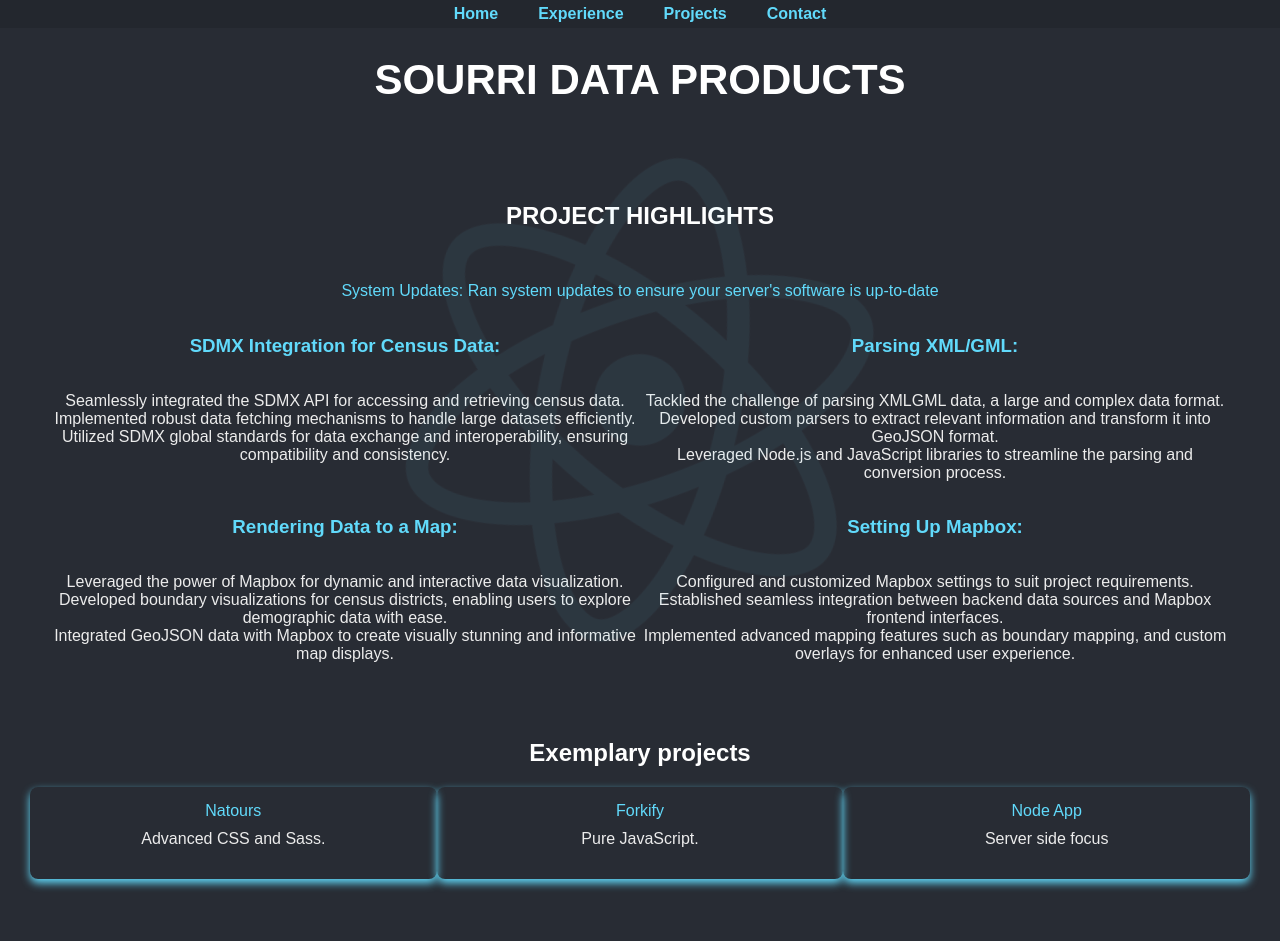
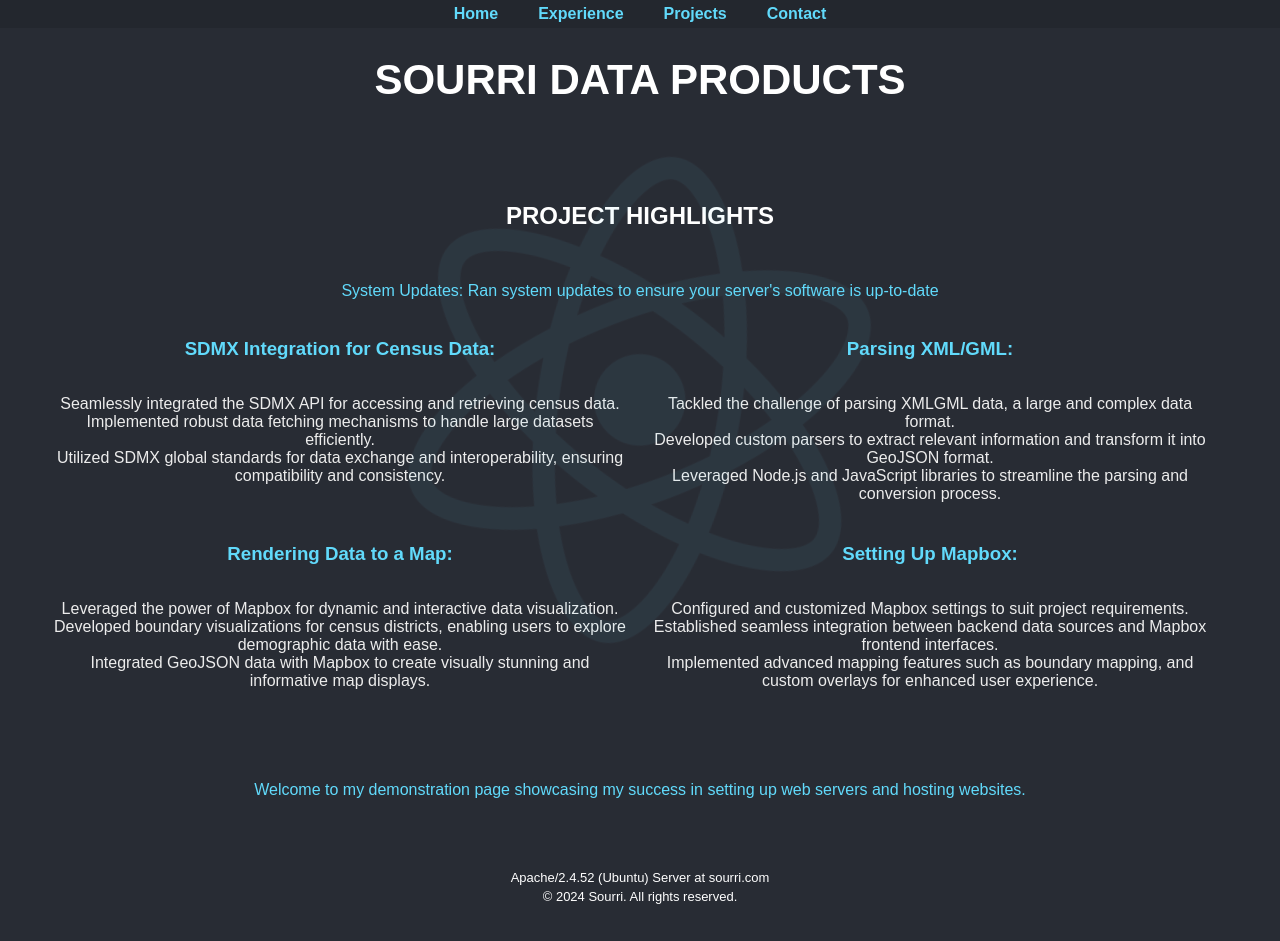
Before and after one commit to binaryCookies/sourri-landing-page, a React (Create React App) app: page / in a window 1280 px wide. Shown: the top 941 px of the page. After the commit the page ends 914 px from the top, so only its background shows below. Built offline with nearby package versions, Linux system fonts and the light colour scheme.

Commit message:
Applied changes to update site to be under construction

```diff
--- a/src/App.css
+++ b/src/App.css
@@ -1,20 +1,17 @@
 body {
   background-color: #282c34;
   font-family: "Optimistic Display", Arial, sans-serif;
-
 }
 
-
 h2 {
-  color:#fff;
+  color: #fff;
   font: "Optimistic Display", sans-serif;
 }
 
 .App {
   text-align: center;
-  color:#61dafb;
+  color: #61dafb;
 }
-
 
 .App-header {
   min-height: 10vh;
@@ -27,27 +24,20 @@ justify-content: center;
   margin: 0 auto;
   font: "Optimistic Display";
   color: #fff;
-
 }
 
-
-
-
-.p-text{
+.p-text {
   font: "Optimistic Display";
-
 }
 
-
-
-.nav-bar ul{
+.nav-bar ul {
   display: flex;
   flex-direction: row; /* Ensure items are displayed horizontally */
   justify-content: center; /* Align items horizontally at the center */
 
   padding: 5px; /* Remove default padding */
   margin: 0; /* Remove default margin */
-  background-color: rgba(32, 35, 42, .6);
+  background-color: rgba(32, 35, 42, 0.6);
 }
 
 .nav-bar li {
@@ -56,22 +46,17 @@ justify-content: center;
 
 .nav-bar a {
   text-decoration: none; /* Remove underline from links */
-  font-size: 16px; /* Set font size */
+
   font-weight: bold; /* Set font weight to bold */
   padding: 10px 20px; /* Add padding to make the clickable area larger */
   border-radius: 5px; /* Add rounded corners */
-  color:#61dafb;
+  color: #61dafb;
   transition: background-color 0.3s ease; /* Smooth transition for background color */
-
 }
 
 .nav-bar a:hover {
   background-color: #f0f0f0; /* Change background color on hover */
 }
-
-
-
-
 
 .card {
   padding: 20px;
@@ -81,15 +66,10 @@ justify-content: center;
   min-height: 60vh; /* Set minimum height to 60% of the viewport height */
 }
 
-
 .text-container {
   max-width: 100%;
   padding-top: 1rem;
-
 }
-
-
-
 
 .text-container ul {
   list-style-type: none;
@@ -98,7 +78,6 @@ justify-content: center;
 
 .text-container ul li {
   margin-bottom: 10px;
-
 }
 
 .text-content {
@@ -111,10 +90,7 @@ justify-content: center;
   padding: 20px;
   list-style-type: none;
   min-height: 30vh; /* Set minimum height to 60% of the viewport height */
-
-
 }
-
 
 /* Adjustments for content */
 .content {
@@ -124,11 +100,6 @@ justify-content: center;
   margin: 30px;
 }
 
-
-
-
-
-
 .project-container ul {
   list-style-type: none;
 
@@ -136,9 +107,7 @@ justify-content: center;
   color: #ececec;
   font-size: 16px; /* Set font size */
 
-
   transition: background-color 0.3s ease; /* Smooth transition for background color */
-
 }
 
 .project-container a {
@@ -157,10 +126,6 @@ justify-content: center;
   background-color: #f0f0f0;
 }
 
-
-
-
-
 .project-highlights {
   display: flex;
 }
@@ -169,6 +134,18 @@ justify-content: center;
   flex: 1;
   display: flex; /* Added to align items horizontally */
   flex-direction: column; /* Align items vertically */
+
+  /* NEW STYLING */
+  /* border-radius: 5px; */
+  /* box-shadow: 0 4px 8px  #61dafb; */
+
+  list-style-type: none;
+  padding: 3px;
+  margin: 0;
+  display: flex; /* Use flexbox to display list items in a row */
+  flex-wrap: wrap; /* Allow list items to wrap to the next line */
+  justify-content: space-around; /* Add space around list items */
+  margin-right: 10px;
 }
 
 .project-highlights .highlight-section ul {
@@ -179,29 +156,68 @@ justify-content: center;
 }
 
 .project-highlights .highlight-section ul:first-child {
-  margin-right: 20px; /* Adjust this value as needed */
+  margin-right: 20px;
 }
 
 .project-highlights .highlight-section:nth-child(even) ul {
   margin-left: auto; /* Push content to the right */
 }
 
+.card-container {
+  perspective: 100rem;
 
+  display: inline-block;
+}
 
+.card {
+  position: absolute;
+  transition: transform 0.5s;
+  backface-visibility: hidden;
+}
+
+.flip-card,
+.card-front,
+.card-back {
+  width: 20rem;
+  height: 0;
+  padding-top: 20px;
+  display: flex;
+  justify-content: center;
+  text-align: center;
+  align-items: center;
+}
+
+.flip-card {
+  transition: transform 0.6s;
+  transform-style: preserve-3d;
+}
+
+.card-container:hover .flip-card,
+.card-back {
+  transform: rotateY(180deg);
+}
+
+.card-front,
+.card-back {
+  border-radius: 5px;
+  backface-visibility: hidden;
+  position: absolute;
+}
+
+.card-front {
+  background-color: rgba(32, 35, 42, 0.6);
+}
 
 /* PROJECT HIGHLIGHTS & EXPERIENCES LIST */
 .project-highlights .highlight-section ul:first-child li:first-child {
   font-weight: bold;
-  color:#61dafb;
+  color: #61dafb;
   padding: 5px;
-
 }
 
-.project-highlights ul{
+.project-highlights ul {
   padding-left: 0;
 }
-
-
 
 .link-list {
   list-style-type: none;
@@ -210,7 +226,6 @@ justify-content: center;
   display: flex; /* Use flexbox to display list items in a row */
   flex-wrap: wrap; /* Allow list items to wrap to the next line */
   justify-content: space-around; /* Add space around list items */
-
 }
 
 .link-list li {
@@ -220,19 +235,13 @@ max-width: 500px;
 /* To remove margin from the last list item */
 .link-list li:last-child {
   margin-right: 0; /* Remove margin from the last list item */
-
 }
-
-
-
-
-
 
 .card-project {
   padding: 15px;
   border-radius: 8px;
-  box-shadow: 0 4px 8px rgba(0, 0, 0, 0.1);
-  box-shadow: 0 4px 8px  #61dafb;
+  /* box-shadow: 0 4px 8px rgba(0, 0, 0, 0.1); */
+  box-shadow: 0 4px 8px #61dafb;
   color: #61dafb;
   margin-bottom: 10px;
   transition: transform 0.3s ease; /* Smooth transition for scaling effect */
@@ -245,7 +254,6 @@ max-width: 500px;
 .card-project p {
   color: #ececec;
 }
-
 
 .card-project a {
   text-decoration: none;
@@ -266,15 +274,7 @@ color: #ececec;
   transform: scale(1.1);
 }
 
-
-
-
-
-
-
-
 .react-logo-container {
-
   position: fixed; /* Use fixed positioning */
   top: 50%; /* Move the top edge of the logo to the middle of the viewport */
   left: 50%; /* Move the left edge of the logo to the middle of the viewport */
@@ -288,10 +288,6 @@ color: #ececec;
   opacity: 0.06;
 }
 
-
-
-
-
 /* Rules for the animation */
 .react-logo-container img {
   animation: App-logo-spin 20s linear infinite; /* Apply the animation */
@@ -299,14 +295,9 @@ color: #ececec;
   justify-self: flex-start;
 }
 
-
-
-
 .App-link {
   color: #61dafb;
 }
-
-
 
 @keyframes App-logo-spin {
   from {
@@ -320,10 +311,14 @@ color: #ececec;
 .footer {
   background-color: #282c34;
   color: #fff;
+
+  font-size: small;
+  line-height: 0.5;
+  position: relative;
 }
 
-@media(max-width: 575px){
-  .App p{
+@media (max-width: 575px) {
+  .App p {
     display: flex;
     justify-content: center;
     text-align: center;
@@ -332,31 +327,27 @@ color: #ececec;
 }
 
 /* PROJECT HIGHLIGHTS SECTION */
-@media(max-width: 1350px){
-  .project-highlights{
+@media (max-width: 1350px) {
+  .project-highlights {
     display: grid;
     grid-template-columns: 1fr 1fr;
   }
-
 }
-@media(max-width: 790px){
-  .project-highlights{
+@media (max-width: 790px) {
+  .project-highlights {
     display: grid;
     gap: 10px;
-  grid-template-columns: 1fr ;
-  align-items: center;  /* vertical-align */
-  justify-items: center;   /* horizontal-align */
+    grid-template-columns: 1fr;
+    align-items: center; /* vertical-align */
+    justify-items: center; /* horizontal-align */
     text-align: center;
   }
-
 }
 
-@media(max-width: 790px){
-  .project-highlights{
-
+@media (max-width: 790px) {
+  .project-highlights {
     grid-template-columns: 1fr;
   }
-
 }
 
 /* Previous projects. Center the elements on the horizontal axis using flex */
@@ -366,7 +357,6 @@ color: #ececec;
     flex-direction: column; /* Stack elements vertically */
     align-items: center; /* Center items horizontally */
     text-align: center; /* Center text within the article */
-
   }
 
   .article h2 {
@@ -384,11 +374,9 @@ color: #ececec;
   }
 }
 
-
 .article a {
   text-decoration: none;
 }
-
 
 /* Media Query for Small Screens */
 @media (max-width: 800px) {
@@ -410,6 +398,5 @@ color: #ececec;
   }
   .projects {
     margin-right: 0;
-
   }
 }
--- a/src/App.js
+++ b/src/App.js
@@ -21,6 +21,7 @@ function App() {
     <div className="App">
       <NavBar />
       <Header />
+      {/* <Cards /> */}
       <MainContent />
       <Footer />
     </div>
@@ -66,7 +67,25 @@ function Header() {
 }
 
 
+function Cards() {
+  return(
+    <div className='card-container'>
+    <div className='flip-card'>
 
+      <article className='card-front card'>
+        <h3>TEST: SDMX Integration for Census Data:</h3>
+      </article>
+      <article className='card-back card'>
+        <ul>
+          <li>Seamlessly integrated the SDMX API for accessing and retrieving census data.</li>
+          <li>Implemented robust data fetching mechanisms to handle large datasets efficiently.</li>
+          <li>Utilized SDMX global standards for data exchange and interoperability, ensuring compatibility and consistency.</li>
+        </ul>
+      </article>
+    </div>
+  </div>
+  )
+}
 
 const textElements = [
   "Welcome to Sourri.com, your portal to innovation and creativity! While this site serves as a placeholder for our forthcoming project, we're thrilled to provide you with an exclusive preview of what's on the horizon at staging.sourri.com. Stay tuned as we prepare to unveil an immersive experience that promises to redefine your interactions with technology and design.",
@@ -74,7 +93,7 @@ const textElements = [
   "Experience seamless browser automation tailored to your specific needs.",
   "Discover the power of Census, a comprehensive data management solution designed to streamline your workflow and enhance productivity.",
   "Revolutionize your marketing strategy with our cutting-edge service, offering up-to-date lists of commercial and residential targets nationwide. Reduce mailing costs and maximize your ROI.",
-  "Unlock the potential of our custom map API, providing visually stunning boundary and point visualizations for over 14,000,000 unique data points and 28,000,000 addresses.",
+  "Unlock the potential of our custom map API, providing visually stunning boundary and point visualizations for over 14,000,000 unique data points and ~40,000,000 addresses.",
   "Background: As the creator of unique market intelligence solutions for commercial real estate, we specialize in parsing XML, GIS mapping, delineating boundaries for any city nationwide, and expert database engineering and system design.",
   "Latest Achievement: Successfully migrated the project to the web server and implemented a tunnel to listen to the port, enabling seamless integration with the Visual Studio Code editor."
 ];
@@ -140,12 +159,15 @@ function MainContent() {
   return (
     <main className="main">
       {/* Sidebar */}
+
+
       <div className="content">
         {/* Sidebar */}
         <div className="project-container" id='experience'>
           <h2>Project highlights</h2>
           {/* Project Highlights Section */}
           <TextRenderer textElements={textBullets} />
+
 
           <div className="project-highlights">
             <section className="highlight-section">
@@ -156,6 +178,7 @@ function MainContent() {
                 <li>Utilized SDMX global standards for data exchange and interoperability, ensuring compatibility and consistency.</li>
               </ul>
             </section>
+
             <section className="highlight-section">
               <h3>Parsing XML/GML:</h3>
               <ul>
@@ -182,32 +205,11 @@ function MainContent() {
             </section>
           </div>
 
+
+
         </div>
 
-        {/* Previous Projects Section */}
-        <article className="article">
-          <h2>Exemplary projects</h2>
-          {/* Links to Previous Projects */}
 
-          <ul className="link-list" id='projects'>
-            {projects.map((project, index) => (
-              <li key={index}>
-                <a
-                  href={project.url}
-                  target="_blank"
-                  rel="noreferrer"
-                  className={index === activeIndex ? 'active' : ''}
-                  onClick={() => handleItemClick(index)}
-                >
-                  <div className="card-project">
-                    {project.name}
-                    <p className="projects">{project.description}</p>
-                  </div>
-                </a>
-              </li>
-            ))}
-          </ul>
-        </article>
 
         {/* Text Content Section */}
         <div className="text-content">
@@ -224,7 +226,7 @@ function MainContent() {
 function Footer() {
   return (
     <footer className="footer">
-      <p>Apache/2.4.52 (Ubuntu) Server at sourri.com Port 443</p>
+      <p>Apache/2.4.52 (Ubuntu) Server at sourri.com</p>
       <p>&copy; {new Date().getFullYear()} Sourri. All rights reserved.</p>
     </footer>
   );
@@ -236,7 +238,7 @@ function TextRenderer({ textElements }) {
   React.useEffect(() => {
     const intervalId = setInterval(() => {
       setCurrentIndex(prevIndex => (prevIndex + 1) % textElements.length);
-    }, 5000); // Change interval duration as needed
+    }, 5000);
 
     return () => clearInterval(intervalId);
   }, [textElements.length]);
@@ -257,6 +259,7 @@ const cardProjects = document.querySelectorAll('.card-project');
 cardProjects.forEach(card => {
   card.addEventListener('touchstart', function() {
     this.classList.add('active');
+
   });
 
   card.addEventListener('touchend', function() {
```
Lines whose indentation alone changed are shown as unchanged.
